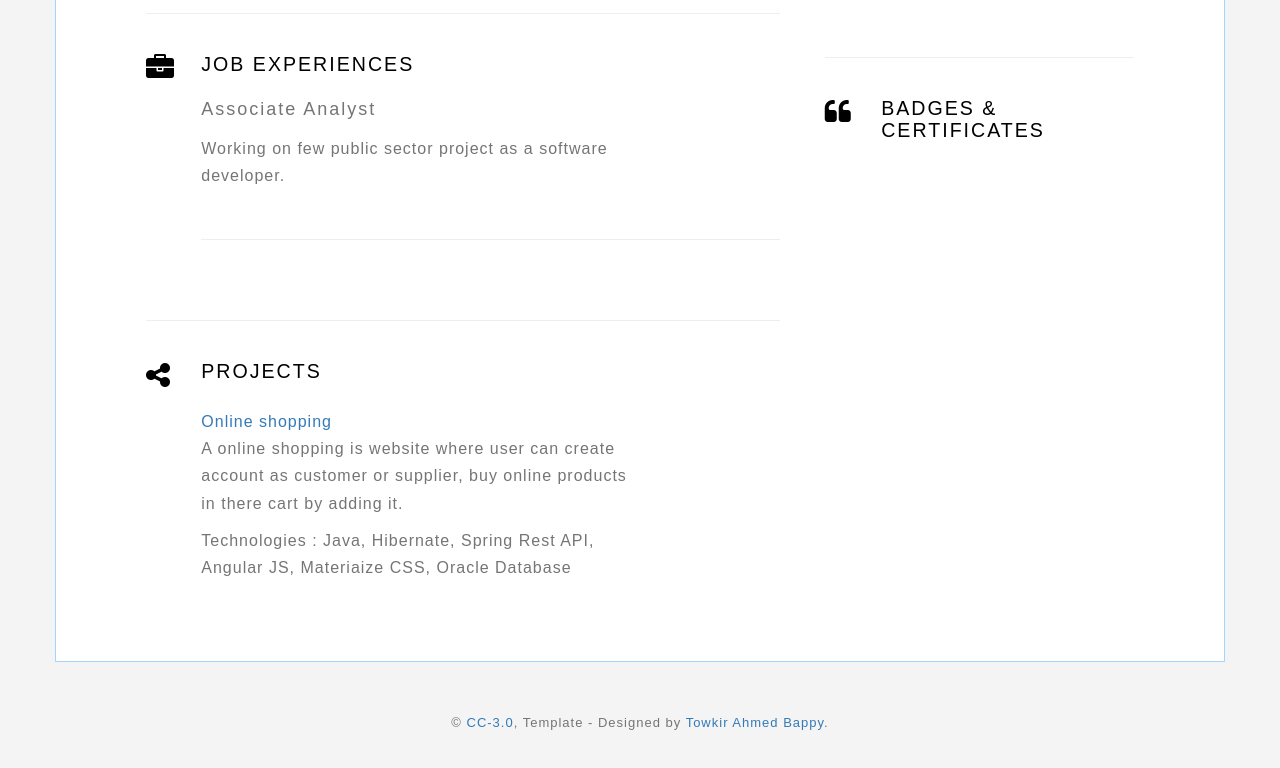
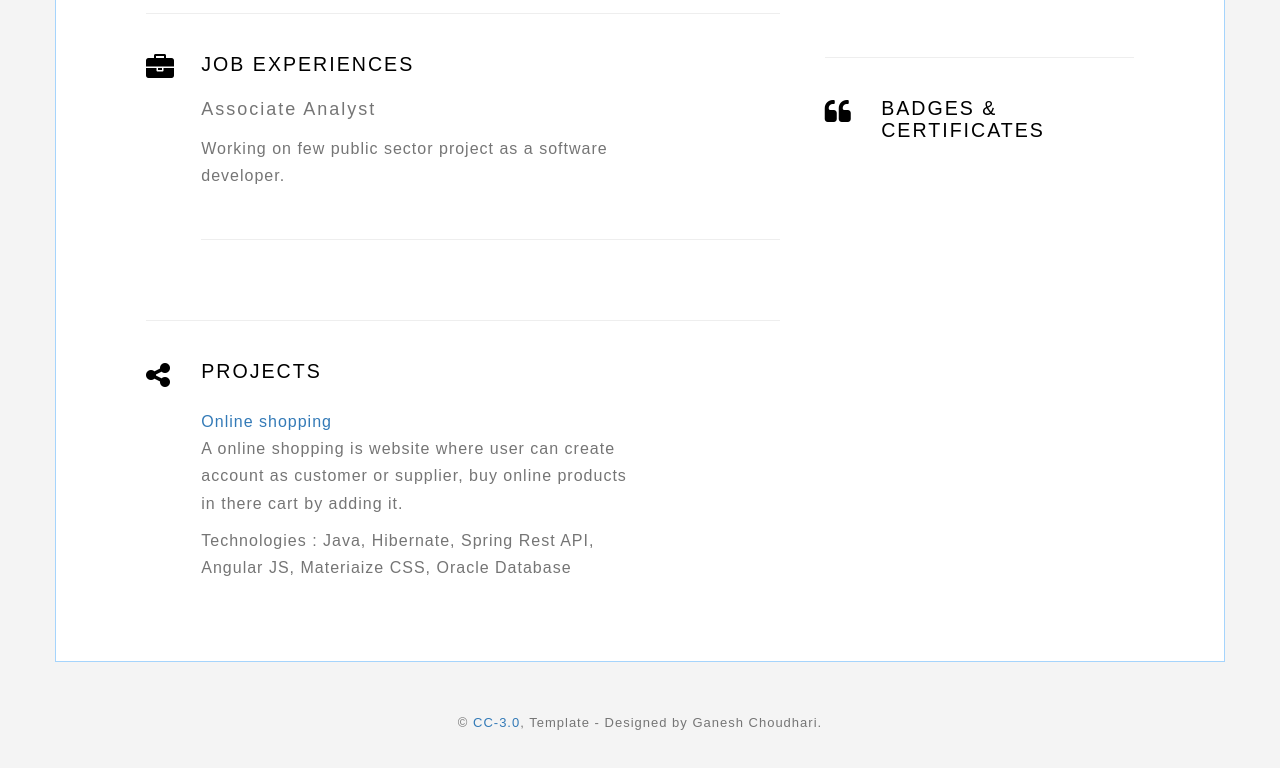
Before and after one commit to shriganeshchoudhari/shriganeshchoudhari.github.io, a plain HTML site: page index.html in a window 1280 px wide. Shown: the part 1180-1948 px from the top of the page. Drawn offline with nearby package versions, Linux system fonts and the light colour scheme; a script that the page names is missing; a web font is replaced by a local one.

Commit message:
Update index.html

```diff
--- a/index.html
+++ b/index.html
@@ -349,7 +349,7 @@
     FOOTER
     =========================== -->
     <footer class="text-center">
-        <p>&copy; <a href="http://creativecommons.org/licenses/by/3.0/">CC-3.0</a>, Template - Designed by <a target="_blank" href="http://www.facebook.com/towkirahmedbappy">Towkir Ahmed Bappy</a>.
+        <p>&copy; <a href="">CC-3.0</a>, Template - Designed by Ganesh Choudhari<a target="_blank" href=""></a>.
         </p>
     </footer>
 
```
